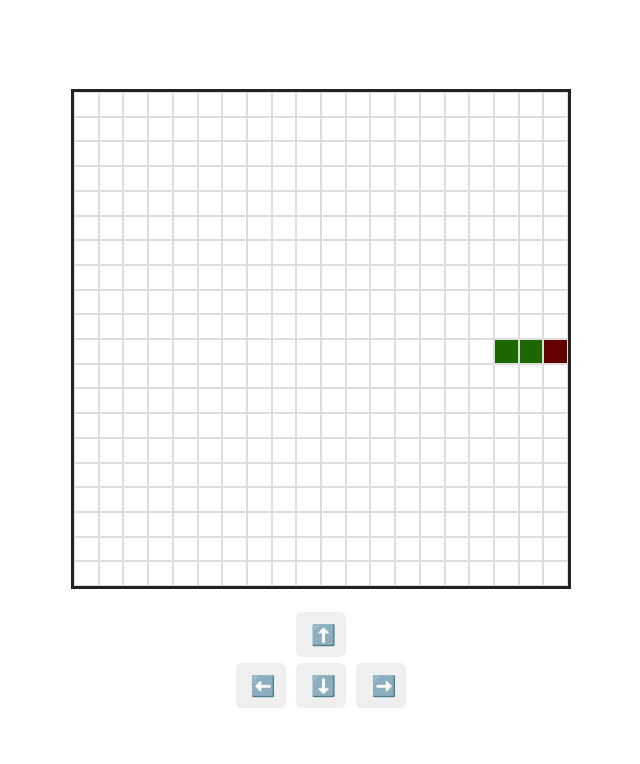
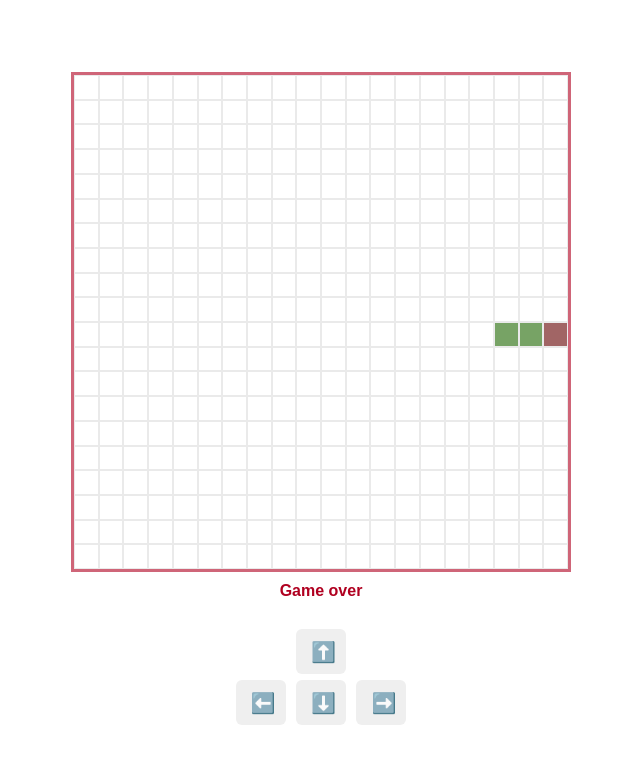
Before and after one commit to aarvnd/Snake-game, a website with bundled scripts: page index.html in a window 1280 px wide. Shown: the whole page, without its empty margins (319-959 px from the left). Built offline with nearby package versions, Linux system fonts and the light colour scheme.

Commit message:
feat: show a game over state on the board
Add a status line and a game-over class so the player can see why the snake stopped. Both reset when a new game starts.

```diff
--- a/css/style.css
+++ b/css/style.css
@@ -55,6 +55,21 @@ body {
     background: #640000;
 }
 
+/* shown when the snake hits a wall or itself */
+#game-board.game-over {
+    border-color: #b00020;
+    opacity: 0.6;
+}
+
+.status {
+    min-height: 1.5em;
+    margin-top: 10px;
+
+    text-align: center;
+    font-weight: bold;
+    color: #b00020;
+}
+
 /* direction buttons */
 button {
     padding: 10px 15px;
--- a/index.html
+++ b/index.html
@@ -11,6 +11,8 @@
 <body>
     <div class="game-container">
         <div id="game-board"></div>
+
+        <p id="status" class="status" aria-live="polite"></p>
 
         <div class="controls">
 
--- a/js/main.js
+++ b/js/main.js
@@ -2,6 +2,7 @@ import { Game } from './game.js';
 import { setupInput } from './input.js';
 
 const board = document.getElementById('game-board');
+const status = document.getElementById('status');
 
 let game;
 let interval;
@@ -56,6 +57,9 @@ const startGame = () => {
     // instance of game
     game = new Game();
 
+    board.classList.remove("game-over");
+    status.textContent = "";
+
     // create a board
     createBoard();
 
@@ -71,6 +75,8 @@ const startGame = () => {
 
         if (!game.running) {
             clearInterval(interval);
+            board.classList.add("game-over");
+            status.textContent = "Game over";
         }
     }, game.speed);
 
```
